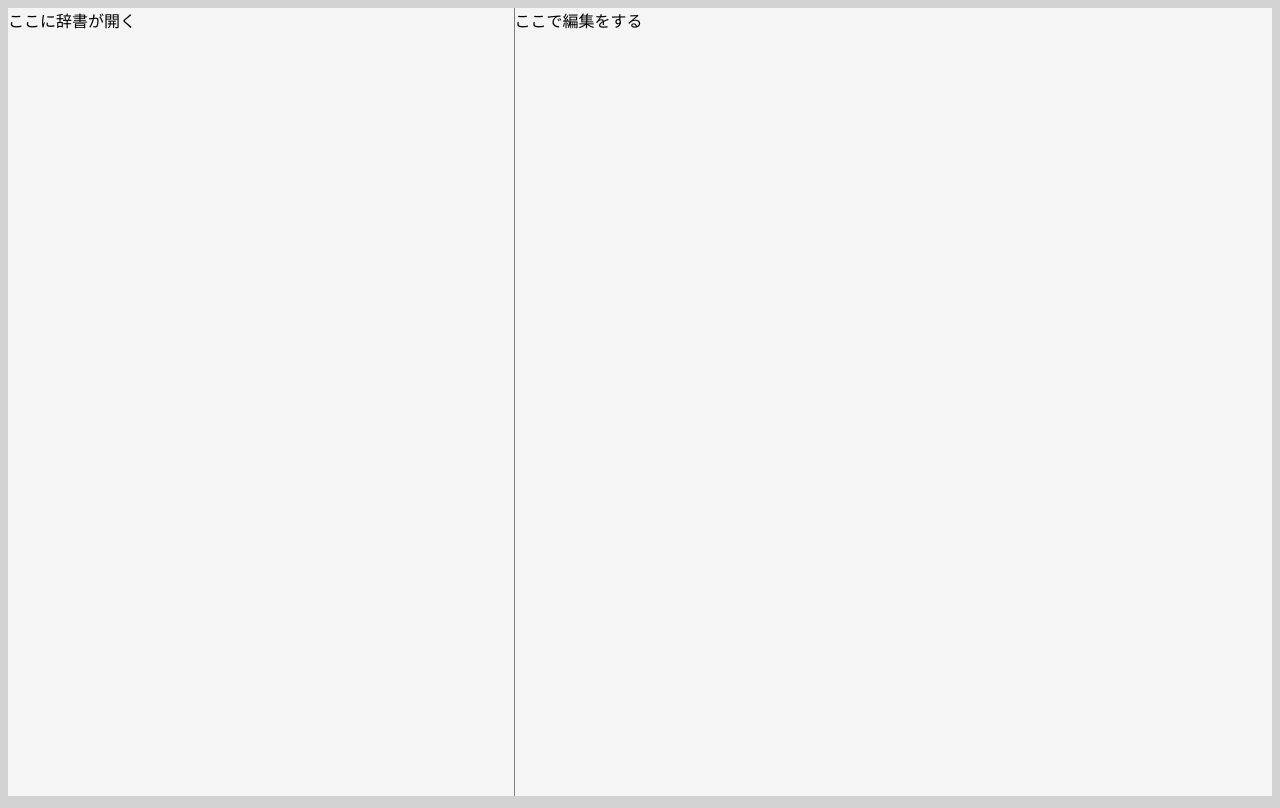
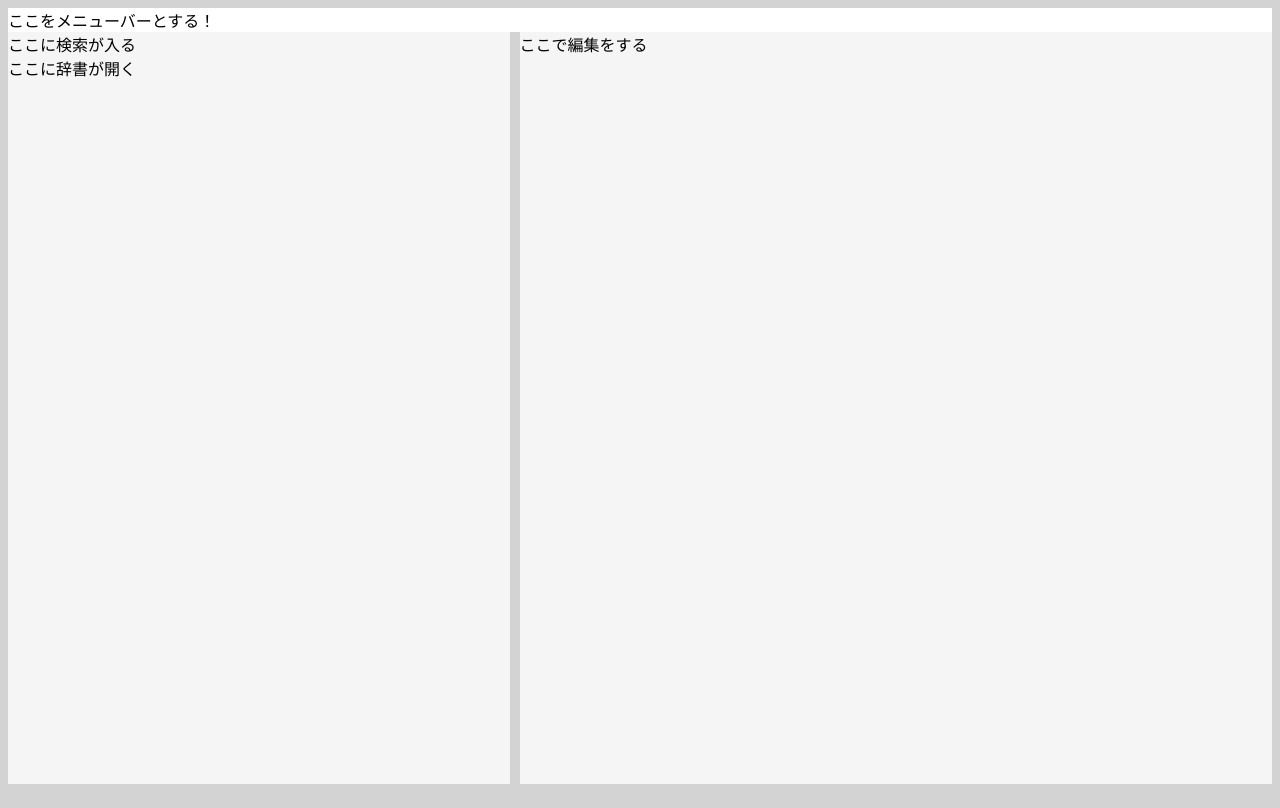
Before and after one commit to asteain-ninia/CanDIC, a website: page index.html in a window 1280 px wide. Drawn offline with Linux system fonts and the light colour scheme.

Commit message:
gridを用いてレイアウトの基礎。途中まで。

```diff
--- a/index.html
+++ b/index.html
@@ -5,11 +5,20 @@
 	<meta charset="UTF-8">
 	<title>CanDIC dev</title>
 </head>
+<div class="menu">ここをメニューバーとする！</div>
 <body>
-
 	<div class="container">
-		<div id="dictionary">ここに辞書が開く</div>
-		<div id="edit" class="editor">ここで編集をする</div>
+		<div class ="viewer">
+			<div id="search">
+				ここに検索が入る
+			</div>
+			<div id=dictionary>
+				ここに辞書が開く
+			</div>
+		</div>
+		<div id="edit" class="editor">
+			ここで編集をする
+		</div>
 	</div>
 
 	<link rel="stylesheet" href="./style.css">
--- a/style.css
+++ b/style.css
@@ -2,16 +2,23 @@ html,body{
 	background-color: lightgray;
 	height: 100vh;
 	overflow: hidden;
+
+}
+
+.menu{
+	background-color: white;
 }
 
 .container {
-	background-color: whitesmoke;
     display: grid;
 	grid-template-columns: 2fr 3fr;
-	grid-template-rows: auto;
-	height: 98.5%;
+	height: 94%;
+	gap: 10px;
 }
 
 .editor{
-	border-left :solid 1px gray;
+	background-color: whitesmoke;
 }
+.viewer{
+	background-color: whitesmoke;
+}
```
